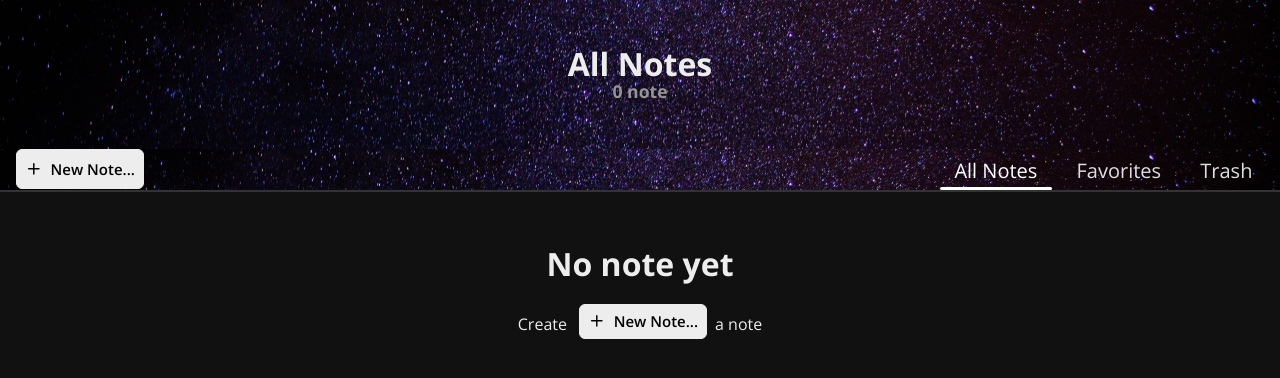
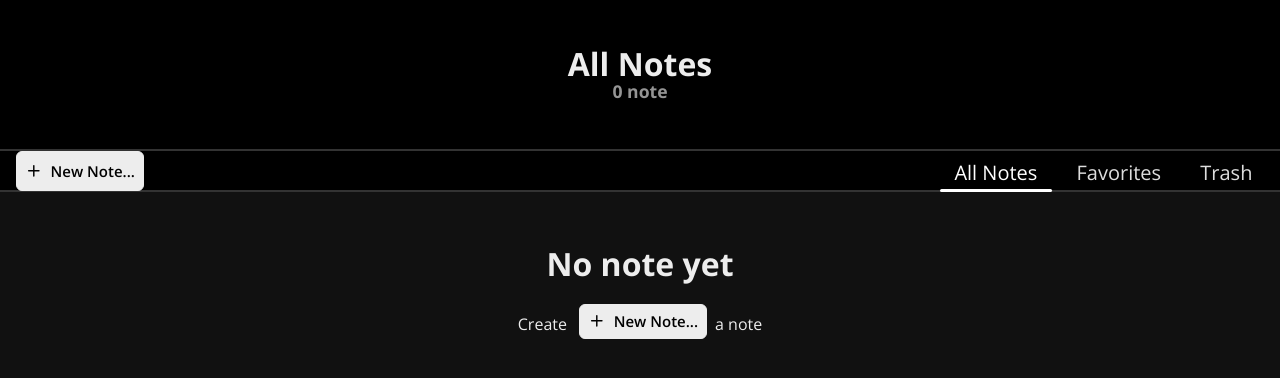
Before and after one commit to fistty/notes-app, a React (Vite) app: page / in a window 1280 px wide. Shown: the top 378 px of the page. Built offline with nearby package versions, Linux system fonts and the light colour scheme.

Commit message:
removed image background

```diff
--- a/src/index.css
+++ b/src/index.css
@@ -25,10 +25,6 @@
 	--font-roboto: "Roboto", sans-serif;
 }
 
-html {
-	/* overflow: hidden; */
-}
-
 body {
 	color: var(--color-main);
 	background-color: #111111;
--- a/src/layouts/RootLayout.css
+++ b/src/layouts/RootLayout.css
@@ -2,9 +2,10 @@
 	text-align: center;
 	padding-bottom: 3rem;
 	line-height: 1;
-	background-image: url("../assets//background.jpg");
+	background-color: black;
 	background-position: top;
 	background-size: cover;
+	background-repeat: no-repeat;
 }
 
 .note-count {
@@ -21,9 +22,10 @@ h1 {
 
 .nav {
 	background-color: #000;
-	background-image: url("../assets//background.jpg");
+	background-color: black;
 	background-position: top;
 	background-size: cover;
+	border-top: 2px solid #333;
 	border-bottom: 2px solid #333;
 	height: 2.6875rem;
 	position: sticky;
```
Also changed, not shown: src/assets/background.jpg (deleted).
